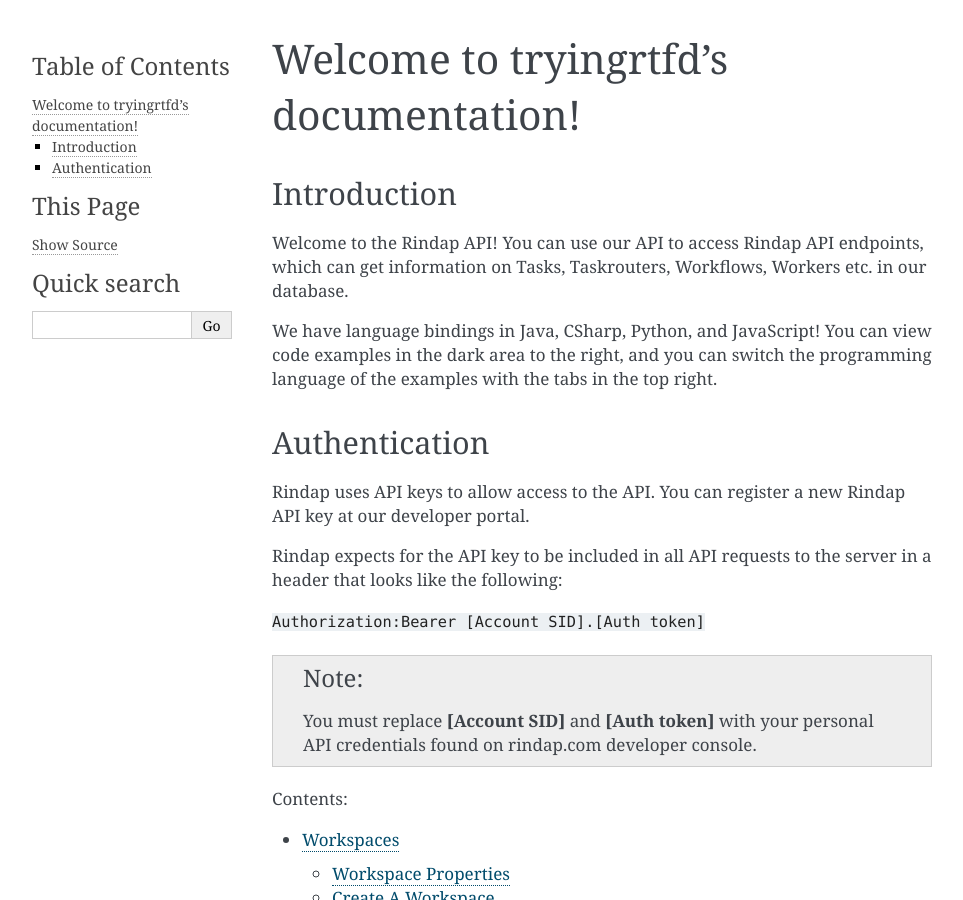
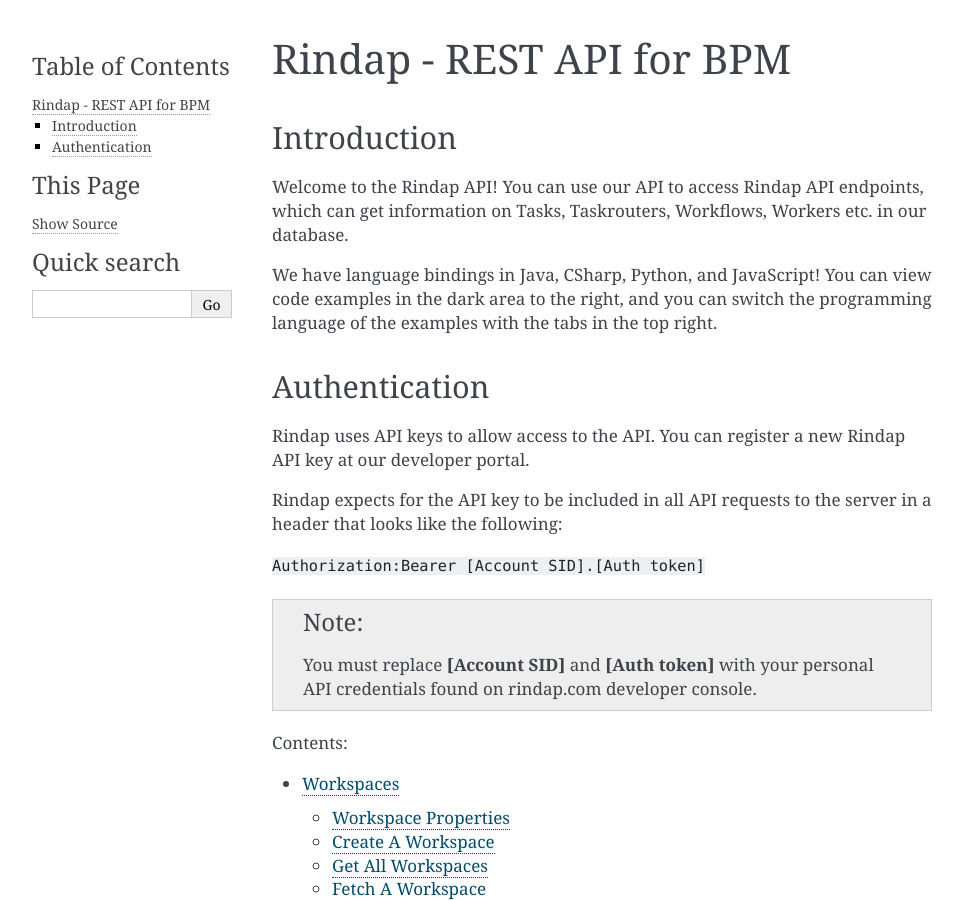
Before and after one commit to rindap/readthedocs, a Sphinx documentation site: the page built from source/index.rst, in a window 1280 px wide and 900 px high. Shown: the whole window, without its empty margins (148-1111 px from the left). Built offline with Sphinx 7.4.7, drawn with Linux system fonts in a browser that asks for light colours.

Commit message:
minor fixes

```diff
--- a/source/conf.py
+++ b/source/conf.py
@@ -30,8 +30,7 @@
 # Add any Sphinx extension module names here, as strings. They can be
 # extensions coming with Sphinx (named 'sphinx.ext.*') or your custom
 # ones.
-extensions = ["recommonmark","sphinxcontrib.httpdomain"
-]
+extensions = ["recommonmark","sphinxcontrib.httpdomain"]
 
 # Add any paths that contain templates here, relative to this directory.
 templates_path = ['_templates']
--- a/source/index.rst
+++ b/source/index.rst
@@ -3,9 +3,8 @@
    You can adapt this file completely to your liking, but it should at least
    contain the root `toctree` directive.
 
-Welcome to tryingrtfd's documentation!
+Rindap - REST API for BPM
 ======================================
-
 
 
 ############
```
